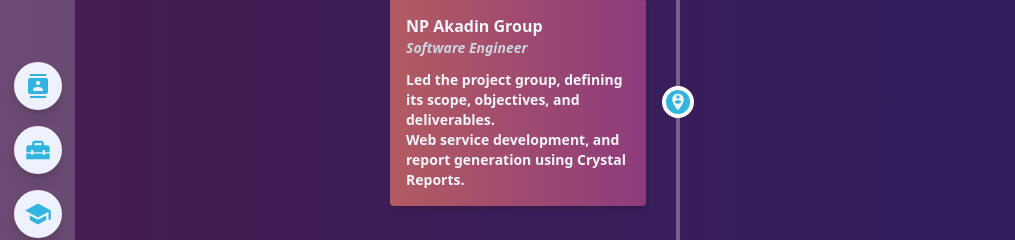
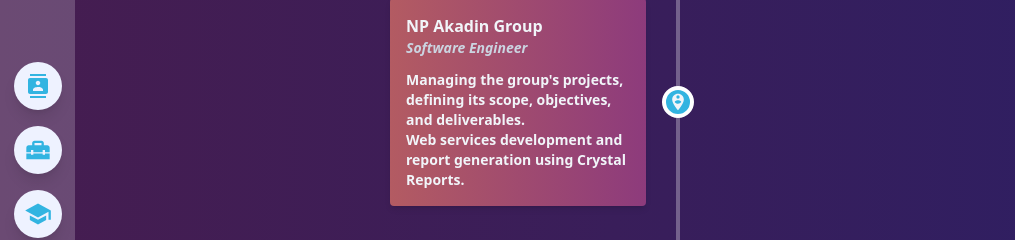
Before and after one commit to felanadiamondra/portfolio_, a React (Create React App) app: page /Work in a window 1280 px wide. Shown: the part 154-394 px from the top of the page, without its empty margins (0-1015 px from the left). Built offline with nearby package versions, Linux system fonts and the light colour scheme.

Commit message:
Updating work content

```diff
--- a/src/Components/Work.js
+++ b/src/Components/Work.js
@@ -5,11 +5,11 @@
   const dataWork = [
     {
     companyName: "NP Akadin Group",
-    year: "June 2024 -  Now",
+    year: "June 2024 -  Present",
     jobTitle: "Software Engineer",
     description: [
-    "Led the project group, defining its scope, objectives, and deliverables.",
-    "Web service development, and report generation using Crystal Reports."
+    "Managing the group's projects, defining its scope, objectives, and deliverables.",
+    "Web services development and report generation using Crystal Reports."
     ]
     },
     {
```
